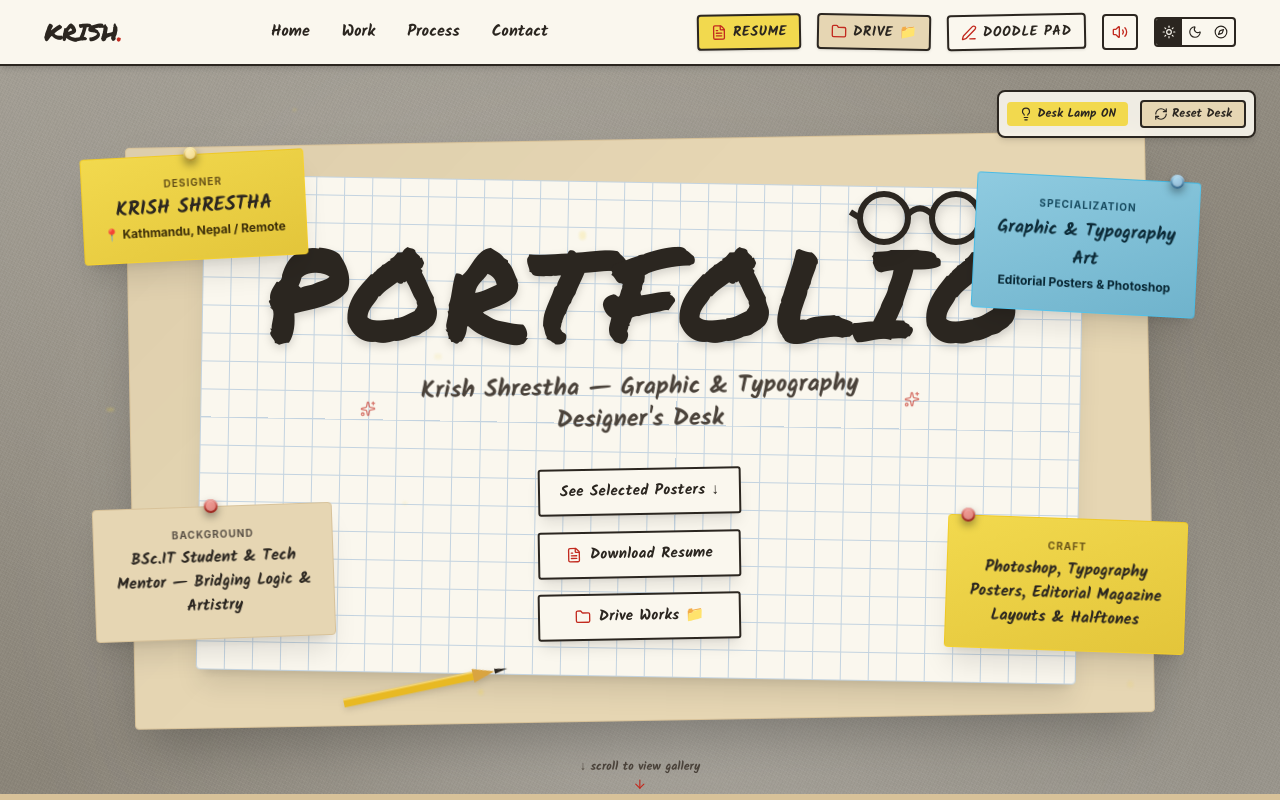
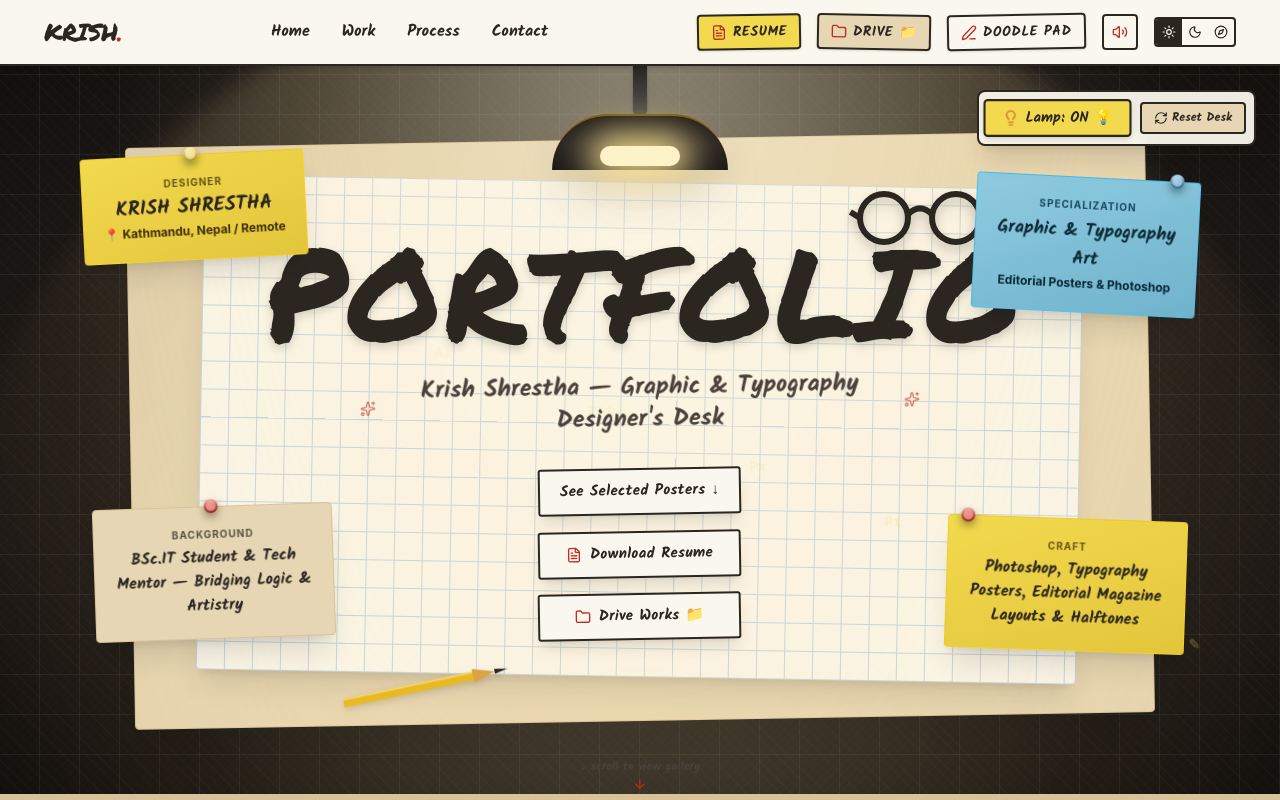
Before and after one commit to krishshresthaa/PROTFOLIO, a React (Vite) app: page / in a window 1280 px wide. Shown: the top 800 px of the page. Built offline with nearby package versions, Linux system fonts and the light colour scheme.

Commit message:
Overhaul studio hero workstation background, fix desk lamp lighting toggle, and eliminate mouse lag

```diff
--- a/src/components/HeroDesk.jsx
+++ b/src/components/HeroDesk.jsx
@@ -1,6 +1,6 @@
 import React, { useState, useRef, useEffect } from 'react';
 import { motion, useScroll, useTransform, useSpring } from 'framer-motion';
-import { RefreshCw, Lightbulb, ArrowDown, FileText, Folder, Sparkles } from 'lucide-react';
+import { RefreshCw, Lightbulb, ArrowDown, FileText, Folder, Sparkles, Zap, SunMedium } from 'lucide-react';
 import { playPaperRustle, playStampClick, playPop } from '../utils/audioSynth';
 import { USER_INFO } from '../data/portfolioData';
 
@@ -51,84 +51,113 @@ export default function HeroDesk({ isLoaded = true, onOpenSketchpad, onOpenResum
     playPop();
   };
 
+  const toggleLamp = () => {
+    playStampClick();
+    setLampOn(!lampOn);
+  };
+
   // Title letters for staggered stamp animation
   const titleLetters = "PORTFOLIO".split("");
+
+  // Design Tokens Floating in Background
+  const floatingTokens = ['⌘Z', 'Ps', 'Ai', '72dpi', 'Px', 'Pt', 'Aa', '✎'];
 
   return (
     <header
       onMouseMove={handleMouseMove}
-      className="relative min-h-[92vh] py-12 sm:py-16 px-3 sm:px-4 bg-desk-wood overflow-hidden select-none border-b-8 border-[var(--craft-b)] perspective-1000 max-w-full"
+      className={`relative min-h-[92vh] py-12 sm:py-16 px-3 sm:px-4 bg-desk-wood overflow-hidden select-none border-b-8 border-[var(--craft-b)] perspective-1000 max-w-full transition-all duration-700 ${
+        lampOn ? 'brightness-100 contrast-100' : 'brightness-50 contrast-125 bg-stone-950'
+      }`}
       id="home"
     >
 
-      {/* Floating Ambient Light Sparkles & Dust */}
-      <div className="absolute inset-0 pointer-events-none overflow-hidden z-10 opacity-50">
-        {[...Array(8)].map((_, i) => (
+      {/* REAL STUDIO DESK LAMP SPOTLIGHT CONE */}
+      <motion.div
+        style={{
+          x: useTransform(parallaxX, (v) => v * -0.6),
+          y: useTransform(parallaxY, (v) => v * -0.6)
+        }}
+        className={`absolute -top-[15%] left-1/2 -translate-x-1/2 w-[700px] sm:w-[1400px] h-[700px] sm:h-[1400px] pointer-events-none transition-all duration-700 z-10 will-change-transform transform-gpu ${
+          lampOn ? 'opacity-100 scale-100' : 'opacity-0 scale-90'
+        }`}
+      >
+        {/* Light Cone Ray Beam */}
+        <div className="w-full h-full rounded-full bg-[radial-gradient(ellipse_at_top,rgba(255,245,215,0.42)_0%,rgba(255,225,160,0.18)_35%,rgba(255,200,100,0.05)_60%,transparent_80%)] blur-md" />
+      </motion.div>
+
+      {/* PHYSICAL DESK LAMP FIXTURE & LED BULB */}
+      <div className="absolute top-0 left-1/2 -translate-x-1/2 z-30 pointer-events-none flex flex-col items-center">
+        {/* Metal Lamp Arm */}
+        <div className="w-3 sm:w-4 h-8 sm:h-12 bg-gradient-to-b from-stone-800 to-stone-600 rounded-b shadow-md border-x border-stone-500" />
+        {/* Lamp Shade Dome */}
+        <div className="relative w-28 sm:w-44 h-10 sm:h-14 bg-gradient-to-b from-stone-900 via-stone-800 to-stone-900 rounded-t-full border-t-2 border-amber-400/40 shadow-2xl flex items-end justify-center pb-1">
+          {/* LED Glowing Bulb */}
+          <div
+            className={`w-12 sm:w-20 h-3 sm:h-5 rounded-full transition-all duration-500 ${
+              lampOn
+                ? 'bg-amber-100 shadow-[0_0_35px_12px_rgba(255,230,150,0.95)]'
+                : 'bg-stone-700 shadow-none border border-stone-600'
+            }`}
+          />
+        </div>
+      </div>
+
+      {/* Floating Design Tokens Particles */}
+      <div className="absolute inset-0 pointer-events-none overflow-hidden z-10 opacity-40">
+        {floatingTokens.map((token, i) => (
           <motion.div
             key={i}
-            className="absolute rounded-full bg-[var(--yellow)] blur-[1px] will-change-transform transform-gpu"
+            className="absolute font-mono-code font-bold text-xs sm:text-sm text-[var(--yellow)]/80 select-none will-change-transform transform-gpu"
             style={{
-              width: Math.random() * 6 + 3,
-              height: Math.random() * 6 + 3,
-              left: `${Math.random() * 100}%`,
-              top: `${Math.random() * 100}%`
+              left: `${10 + (i * 12)}%`,
+              top: `${20 + (i * 9)}%`
             }}
             animate={{
-              y: [0, -40, 0],
-              x: [0, Math.random() * 20 - 10, 0],
-              opacity: [0.2, 0.9, 0.2]
+              y: [0, -35, 0],
+              x: [0, (i % 2 === 0 ? 15 : -15), 0],
+              opacity: lampOn ? [0.3, 0.8, 0.3] : [0.1, 0.4, 0.1]
             }}
             transition={{
-              duration: Math.random() * 4 + 4,
+              duration: 5 + (i * 0.7),
               repeat: Infinity,
               ease: 'easeInOut',
-              delay: i * 0.3
+              delay: i * 0.2
             }}
-          />
+          >
+            {token}
+          </motion.div>
         ))}
       </div>
 
-      {/* Dynamic Parallax Desk Lamp Spotlight */}
-      <motion.div
-        style={{
-          x: useTransform(parallaxX, (v) => v * -0.5),
-          y: useTransform(parallaxY, (v) => v * -0.5)
-        }}
-        className={`absolute -top-[20%] left-1/2 -translate-x-1/2 w-[800px] sm:w-[1300px] h-[800px] sm:h-[1300px] pointer-events-none transition-opacity duration-700 will-change-transform transform-gpu ${
-          lampOn ? 'opacity-100' : 'opacity-15'
-        }`}
-      >
-        <div className="w-full h-full rounded-full bg-[radial-gradient(circle,rgba(255,255,255,0.28)_0%,rgba(255,255,255,0.08)_40%,transparent_70%)]" />
-      </motion.div>
-
-      {/* Desk Control Bar */}
+      {/* DESK CONTROL BAR WITH WORKING DESK LAMP BUTTON */}
       <motion.div
         initial={{ opacity: 0, y: -20 }}
         animate={isLoaded ? { opacity: 1, y: 0 } : { opacity: 0, y: -20 }}
         transition={{ delay: 0.1 }}
-        className="absolute top-4 sm:top-6 right-3 sm:right-6 z-30 flex items-center gap-2 sm:gap-3 bg-[var(--paper)]/90 backdrop-blur border-2 border-[var(--ink)] p-1.5 sm:p-2 rounded-lg shadow-md"
+        className="absolute top-4 sm:top-6 right-3 sm:right-6 z-40 flex items-center gap-2 sm:gap-3 bg-[var(--paper)]/95 backdrop-blur-md border-2 border-[var(--ink)] p-1.5 sm:p-2 rounded-lg shadow-xl"
       >
+        {/* DESK LAMP ON/OFF TOGGLE BUTTON */}
         <button
-          onClick={() => {
-            setLampOn(!lampOn);
-            playStampClick();
-          }}
-          className={`flex items-center gap-1 px-2 sm:px-3 py-1 text-[11px] sm:text-xs font-bold font-kalam rounded transition-colors ${
-            lampOn ? 'bg-[var(--yellow)] text-[#2b2620]' : 'bg-stone-300 text-stone-700'
+          onClick={toggleLamp}
+          className={`flex items-center gap-1.5 px-3 sm:px-4 py-1.5 text-xs sm:text-sm font-bold font-kalam rounded border-2 border-[var(--ink)] transition-all duration-300 shadow-md ${
+            lampOn
+              ? 'bg-[var(--yellow)] text-[#2b2620] shadow-[0_0_15px_rgba(242,217,78,0.6)] scale-105'
+              : 'bg-stone-800 text-amber-300 border-amber-500/50 hover:bg-stone-700'
           }`}
-          title="Toggle Desk Lamp Spotlight"
+          title="Toggle Studio Desk Lamp Spotlight"
         >
-          <Lightbulb className="w-3.5 h-3.5" />
-          <span className="hidden sm:inline">{lampOn ? 'Desk Lamp ON' : 'Desk Lamp OFF'}</span>
-          <span className="sm:hidden">{lampOn ? 'Lamp ON' : 'Lamp OFF'}</span>
+          <Lightbulb className={`w-4 h-4 ${lampOn ? 'text-[var(--red)] animate-pulse' : 'text-amber-400'}`} />
+          <span className="font-bold">
+            {lampOn ? 'Lamp: ON 💡' : 'Lamp: OFF 🌙'}
+          </span>
         </button>
 
         <button
           onClick={handleReset}
-          className="flex items-center gap-1 px-2 sm:px-3 py-1 text-[11px] sm:text-xs font-bold font-kalam border-2 border-[var(--ink)] rounded bg-[var(--craft)] hover:bg-[var(--ink)] hover:text-[var(--paper)] transition-colors text-[var(--ink)]"
+          className="flex items-center gap-1 px-2.5 sm:px-3 py-1.5 text-xs font-bold font-kalam border-2 border-[var(--ink)] rounded bg-[var(--craft)] hover:bg-[var(--ink)] hover:text-[var(--paper)] transition-colors text-[var(--ink)]"
           title="Reset dragged sticky notes back to position"
         >
-          <RefreshCw className="w-3 h-3 sm:w-3.5 sm:h-3.5" />
+          <RefreshCw className="w-3.5 h-3.5" />
           <span className="hidden sm:inline">Reset Desk</span>
           <span className="sm:hidden">Reset</span>
         </button>
--- a/src/index.css
+++ b/src/index.css
@@ -2,9 +2,9 @@
 
 @layer base {
   :root {
-    --concrete: #9a968d;
-    --concrete-a: #a19c92;
-    --concrete-b: #8b8579;
+    --concrete: #2c2722;
+    --concrete-a: #3a332d;
+    --concrete-b: #1f1b18;
     --craft: #e6d6b3;
     --craft-b: #d8c299;
     --paper: #faf7ee;
@@ -171,13 +171,28 @@
   box-shadow: 0 8px 18px rgba(0,0,0,0.25);
 }
 
-/* Background Grids & Textures */
+/* HIGH-END CREATIVE STUDIO DESK WORKSTATION BACKGROUND */
 .bg-desk-wood {
   background:
-    radial-gradient(ellipse at 30% 20%, rgba(255,255,255,0.08), transparent 55%),
-    repeating-linear-gradient(115deg, rgba(0,0,0,0.035) 0px, rgba(0,0,0,0.035) 1px, transparent 1px, transparent 3px),
-    repeating-linear-gradient(25deg, rgba(255,255,255,0.03) 0px, rgba(255,255,255,0.03) 1px, transparent 1px, transparent 4px),
-    linear-gradient(160deg, var(--concrete-a), var(--concrete-b) 60%, var(--concrete));
+    /* Studio Desk Spotlight Radial Highlight */
+    radial-gradient(circle at 50% 15%, rgba(255,240,200,0.18) 0%, transparent 60%),
+    /* Designer Cutting Mat Grid Lines */
+    repeating-linear-gradient(0deg, transparent 0 39px, rgba(255,255,255,0.06) 39px 40px),
+    repeating-linear-gradient(90deg, transparent 0 39px, rgba(255,255,255,0.06) 39px 40px),
+    /* Subtle Woodgrain Diagonal Texture */
+    repeating-linear-gradient(135deg, rgba(0,0,0,0.06) 0px, rgba(0,0,0,0.06) 2px, transparent 2px, transparent 6px),
+    repeating-linear-gradient(45deg, rgba(255,255,255,0.02) 0px, rgba(255,255,255,0.02) 1px, transparent 1px, transparent 8px),
+    /* Rich Dark Timber / Studio Workstation Base */
+    radial-gradient(ellipse at 50% 50%, #2e2822 0%, #1c1815 70%, #120f0d 100%);
+  background-color: #1c1815;
+}
+
+/* Designer Cutting Mat Accent Lines */
+.cutting-mat-grid {
+  background-image:
+    linear-gradient(to right, rgba(0, 229, 255, 0.15) 1px, transparent 1px),
+    linear-gradient(to bottom, rgba(0, 229, 255, 0.15) 1px, transparent 1px);
+  background-size: 20px 20px;
 }
 
 .bg-graph-paper {
```
Also changed, not shown: src/components/CustomCursor.jsx (+46 -46 lines), src/utils/audioSynth.js (+26 -18 lines).
